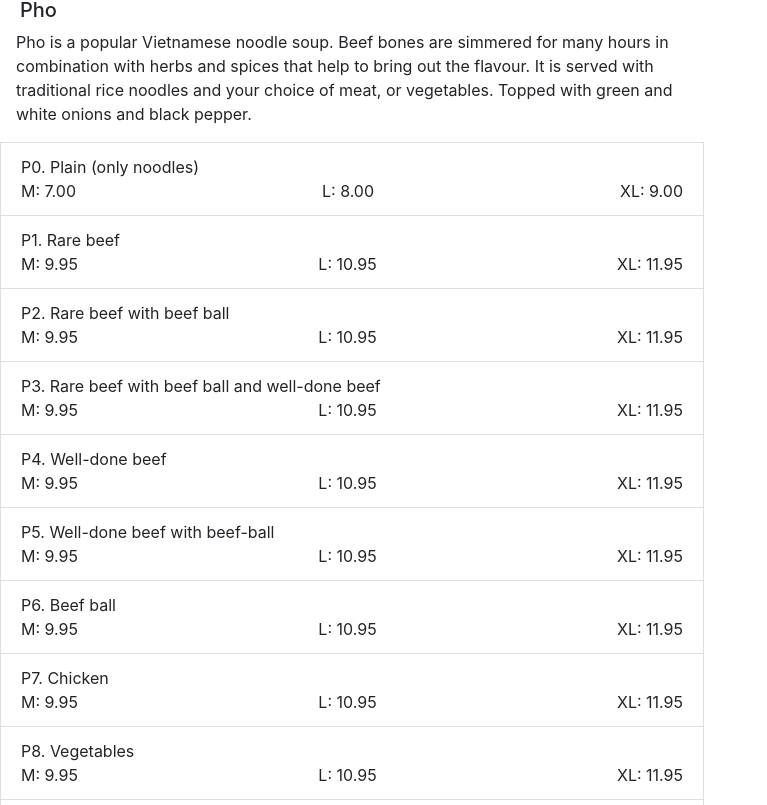
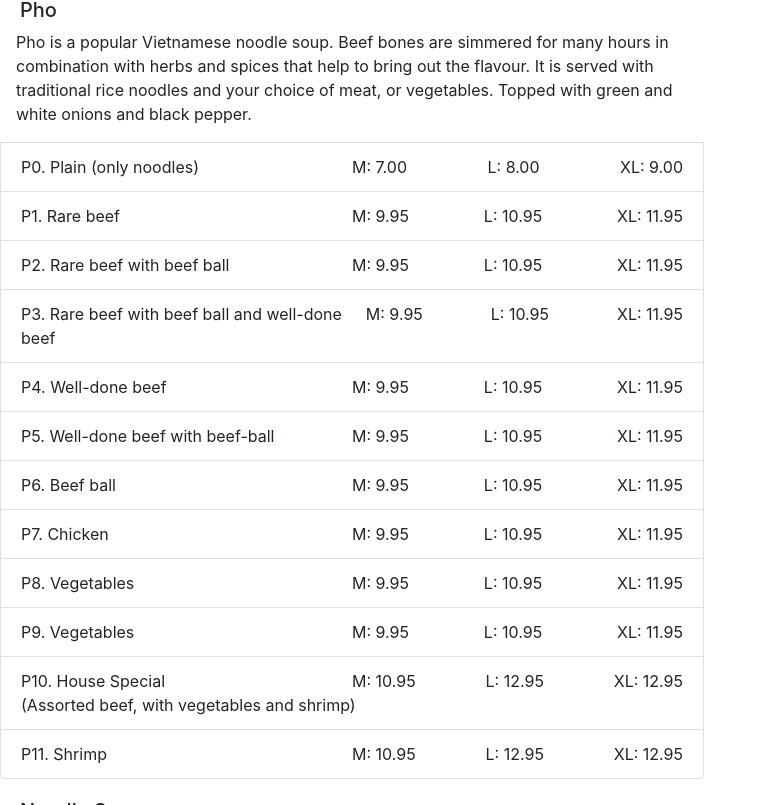
Before and after one commit to haphamo/pho-mekong, a React (Create React App) app: page / in a window 1280 px wide. Shown: the part 1455-2260 px from the top of the page, without its empty margins (0-767 px from the left). Built offline with nearby package versions, Linux system fonts and the light colour scheme.

Commit message:
Added conditionals to render the suboptions correctly

```diff
--- a/src/MenuItem/MenuItem.js
+++ b/src/MenuItem/MenuItem.js
@@ -15,14 +15,19 @@ const MenuItem = (props) => {
     })
   };
 
+
   return(
     <ListGroupItem key={code}>
       <section className='main' style={{display: 'flex', justifyContent: 'space-between'}}>
         <section className='item'>{code}. {name}</section>
         {props.header !== 'Pho' && <section className='price'>{(price/100).toFixed(2)}</section>}
+        {(props.header === 'Pho' && subOptions) && <ul style={{padding: 'initial', display: 'flex', listStyle: 'none', justifyContent: 'space-between', width: '50%'}}>
+          {getAllSubOptions(subOptions)}
+        </ul>}
+
       </section>
       {desc && <article className='description'>{desc}</article>}
-      {subOptions &&
+      {(subOptions && props.header !== 'Pho') &&
         <ul style={{padding: 'initial', display: 'flex', listStyle: 'none', justifyContent: 'space-between'}}>
           {getAllSubOptions(subOptions)}
         </ul>}
```
